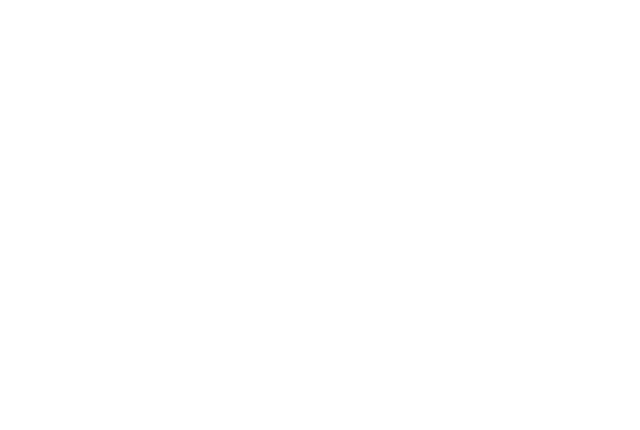
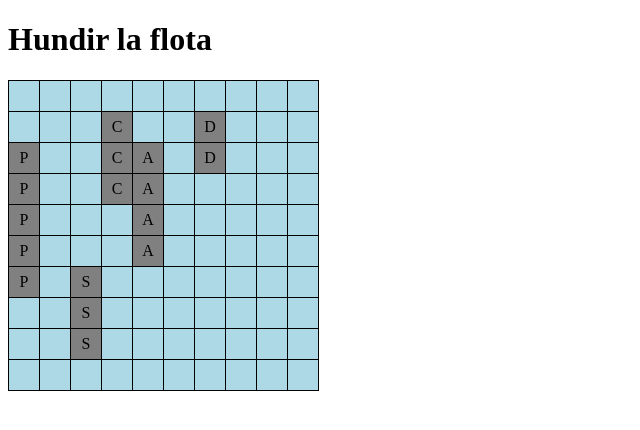
Before and after one commit to agustilopz/ITB-Hundir-la-flota, a plain HTML site: page index.html in a window 1280 px wide. Shown: the whole page, without its empty margins (0-640 px from the left). Drawn offline with Linux system fonts and the light colour scheme.

Commit message:
add imprimirTablero()

```diff
--- a/index.html
+++ b/index.html
@@ -4,9 +4,12 @@
     <meta charset="UTF-8">
     <meta name="viewport" content="width=device-width, initial-scale=1.0">
     <title>Document</title>
+    <link rel="stylesheet" href="styles.css">
     <script src="script.js" defer></script>
+    <link>
 </head>
 <body>
-
+    <h1>Hundir la flota</h1>
+    <div id="tablero"></div>
 </body>
 </html>
--- a/script.js
+++ b/script.js
@@ -1,10 +1,16 @@
-let listaBarcos = [
+let jsonBarcos = `[
     { "name": "Portaaviones", "size": 5 },
     { "name": "Acorazado", "size": 4 },
     { "name": "Crucero", "size": 3 },
     { "name": "Submarino", "size": 3 },
     { "name": "Destructor", "size": 2 }
-];
+]`;
+
+let listaBarcos = JSON.parse(jsonBarcos);
+
+console.log("Lista barcos convertida del JSON:" + listaBarcos);
+
+
 
 console.log("Tablero:");
 
@@ -167,6 +173,34 @@ tablero.posicionarBarcos();
 
 console.log(tablero);
 
+function imprimirTablero(tablero) {
+    let contenedor = document.getElementById('tablero');
+
+    contenedor.innerHTML = '';
+
+    for (let i = 0; i < tablero.tamaño; i++) {
+        for (let j = 0; j < tablero.tamaño; j++) {
+            let celda = tablero.celdas[i][j];
+            let clase = celda.ocupada ? 'ocupada' : 'vacía'; // Dependiendo de si está ocupada o no, le asignamos una clase
+            let celdaDiv = document.createElement('div');
+            celdaDiv.classList.add('celda', clase);
+            //celdaDiv.dataset.x = celda.x;
+            //celdaDiv.dataset.y = celda.y;
+
+            // Si la celda está ocupada por un barco, mostrar la inicial del barco
+            if (celda.nombreBarco) {
+                celdaDiv.textContent = celda.nombreBarco[0]; // Muestra la inicial del nombre del barco
+            }
+
+            // Añadir el div de la celda al contenedor
+            contenedor.appendChild(celdaDiv);
+        }
+    }
+}
+
+// Llamada a la función para mostrar el tablero en HTML
+imprimirTablero(tablero);
+
 
 
 /***
--- /dev/null
+++ b/styles.css
@@ -0,0 +1,24 @@
+#tablero {
+    display: grid;
+    grid-template-columns: repeat(10, 30px); /* 10 columnas de 30px */
+    grid-template-rows: repeat(10, 30px); /* 10 filas de 30px */
+    gap: 1px; /* Espacio entre celdas */
+}
+
+.celda {
+    width: 30px;
+    height: 30px;
+    display: flex;
+    justify-content: center;
+    align-items: center;
+    border: 1px solid #000; /* Bordes para cada celda */
+    cursor: pointer;
+}
+
+.ocupada {
+    background-color: gray; /* Color de las celdas ocupadas por barcos */
+}
+
+.vacía {
+    background-color: lightblue; /* Color de las celdas vacías */
+}
```
Also changed, not shown: style.css (deleted).
